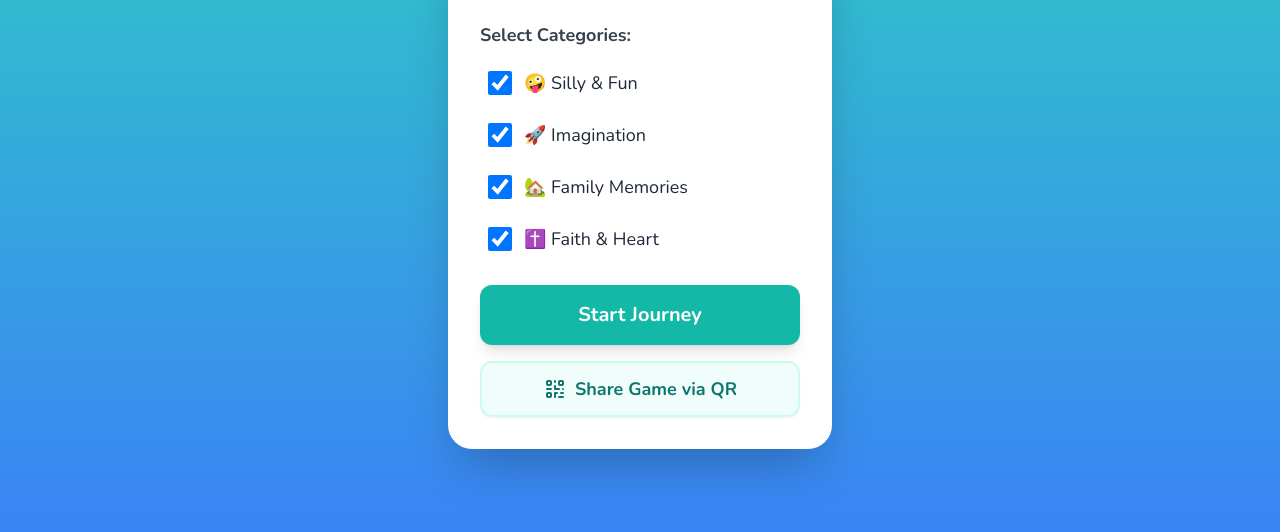
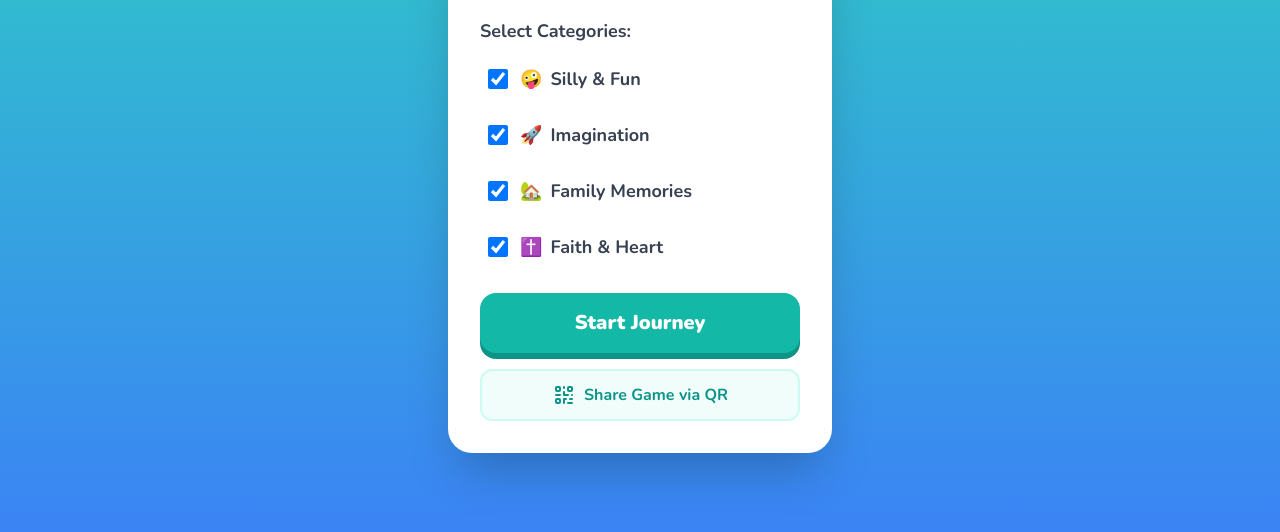
Before and after one commit to schuler314/FaithFamilyMiles, a plain HTML site: page index.html in a window 1280 px wide. Shown: the part 254-786 px from the top of the page. Drawn offline with nearby package versions, Linux system fonts and the light colour scheme.

Commit message:
Update index.html FIx

```diff
--- a/index.html
+++ b/index.html
@@ -70,29 +70,33 @@
 
             <div class="text-left mb-6">
                 <h2 class="font-bold text-gray-700 mb-3 text-lg">Select Categories:</h2>
-                <label class="flex items-center space-x-3 mb-2 p-2 rounded-lg hover:bg-gray-50 active:bg-gray-100">
-                    <input type="checkbox" id="cat-silly" value="silly" checked class="w-6 h-6 text-teal-600 rounded focus:ring-teal-500">
-                    <span class="text-lg text-gray-800">🤪 Silly & Fun</span>
+
+                <label class="flex items-center space-x-3 mb-3 cursor-pointer p-2 rounded-xl hover:bg-gray-50">
+                    <input type="checkbox" id="cat-silly" checked class="w-5 h-5 text-teal-600 rounded focus:ring-teal-500">
+                    <span class="text-gray-700 font-bold text-lg flex items-center"><span class="mr-2">🤪</span> Silly & Fun</span>
                 </label>
-                <label class="flex items-center space-x-3 mb-2 p-2 rounded-lg hover:bg-gray-50 active:bg-gray-100">
-                    <input type="checkbox" id="cat-imagination" value="imagination" checked class="w-6 h-6 text-teal-600 rounded focus:ring-teal-500">
-                    <span class="text-lg text-gray-800">🚀 Imagination</span>
+
+                <label class="flex items-center space-x-3 mb-3 cursor-pointer p-2 rounded-xl hover:bg-gray-50">
+                    <input type="checkbox" id="cat-imagination" checked class="w-5 h-5 text-teal-600 rounded focus:ring-teal-500">
+                    <span class="text-gray-700 font-bold text-lg flex items-center"><span class="mr-2">🚀</span> Imagination</span>
                 </label>
-                <label class="flex items-center space-x-3 mb-2 p-2 rounded-lg hover:bg-gray-50 active:bg-gray-100">
-                    <input type="checkbox" id="cat-family" value="family" checked class="w-6 h-6 text-teal-600 rounded focus:ring-teal-500">
-                    <span class="text-lg text-gray-800">🏡 Family Memories</span>
+
+                <label class="flex items-center space-x-3 mb-3 cursor-pointer p-2 rounded-xl hover:bg-gray-50">
+                    <input type="checkbox" id="cat-family" checked class="w-5 h-5 text-teal-600 rounded focus:ring-teal-500">
+                    <span class="text-gray-700 font-bold text-lg flex items-center"><span class="mr-2">🏡</span> Family Memories</span>
                 </label>
-                <label class="flex items-center space-x-3 mb-2 p-2 rounded-lg hover:bg-gray-50 active:bg-gray-100">
-                    <input type="checkbox" id="cat-faith" value="faith" checked class="w-6 h-6 text-teal-600 rounded focus:ring-teal-500">
-                    <span class="text-lg text-gray-800">✝️ Faith & Heart</span>
+
+                <label class="flex items-center space-x-3 mb-3 cursor-pointer p-2 rounded-xl hover:bg-gray-50">
+                    <input type="checkbox" id="cat-faith" checked class="w-5 h-5 text-teal-600 rounded focus:ring-teal-500">
+                    <span class="text-gray-700 font-bold text-lg flex items-center"><span class="mr-2">✝️</span> Faith & Heart</span>
                 </label>
             </div>
 
-            <button onclick="startGame()" class="btn-press w-full bg-teal-500 text-white font-bold text-xl py-4 rounded-xl shadow-lg hover:bg-teal-600 transition-colors">
+            <button onclick="startGame()" class="btn-press w-full bg-teal-500 text-white font-black text-xl py-4 rounded-2xl shadow-[0_6px_0_rgb(13,148,136)] active:shadow-[0_0px_0_rgb(13,148,136)] active:translate-y-1 transition-all mb-4">
                 Start Journey
             </button>
 
-            <button onclick="showQRCode()" class="btn-press w-full mt-4 bg-teal-50 text-teal-700 font-bold text-lg py-3 rounded-xl border-2 border-teal-100 shadow-sm hover:bg-teal-100 transition-colors flex justify-center items-center gap-2">
+            <button onclick="showQRCode()" class="w-full flex items-center justify-center gap-2 text-teal-600 font-bold py-3 rounded-xl border-2 border-teal-100 bg-teal-50 hover:bg-teal-100 transition-colors">
                 <svg xmlns="http://www.w3.org/2000/svg" class="w-6 h-6" fill="none" viewBox="0 0 24 24" stroke="currentColor" stroke-width="2">
                     <path stroke-linecap="round" stroke-linejoin="round" d="M12 4v1m6 11h2m-6 0h-2v4m0-11v3m0 0h.01M12 12h4.01M16 20h4M4 12h4m12 0h.01M5 8h2a1 1 0 001-1V5a1 1 0 00-1-1H5a1 1 0 00-1 1v2a1 1 0 001 1zm12 0h2a1 1 0 001-1V5a1 1 0 00-1-1h-2a1 1 0 00-1 1v2a1 1 0 001 1zM5 20h2a1 1 0 001-1v-2a1 1 0 00-1-1H5a1 1 0 00-1 1v2a1 1 0 001 1z" />
                 </svg>
@@ -100,6 +104,29 @@
             </button>
         </div>
     </div>
+
+    <!-- GAME SCREEN -->
+        <div id="game-screen" class="w-full h-full flex flex-col items-center justify-between p-6 absolute inset-0 z-10 opacity-0 pointer-events-none transition-opacity duration-500">
+
+            <!-- Header / Counter -->
+            <div class="w-full pt-8 pb-4 flex justify-between items-center max-w-md">
+                <button onclick="returnToMenu()" class="text-teal-600 font-bold p-2 bg-white rounded-lg shadow-sm border border-teal-100 btn-press">
+                    &larr; Back
+                </button>
+                <div id="card-counter" class="text-teal-700 font-black bg-white px-4 py-2 rounded-full shadow-sm border border-teal-100">
+                    1 / 200
+                </div>
+            </div>
+
+            <!-- Card Area -->
+            <div class="card-container flex-grow flex items-center justify-center cursor-pointer" onclick="nextCard()">
+                <div id="active-card" class="card theme-silly">
+                    <div id="card-icon" class="text-6xl mb-4 drop-shadow-md">🤪</div>
+                    <div id="card-category" class="text-sm font-bold uppercase tracking-widest mb-4 opacity-80">Silly & Fun</div>
+                    <div id="card-text" class="text-2xl font-black leading-snug drop-shadow-sm">Would you rather have spaghetti for hair or sweat maple syrup?</div>
+                </div>
+            </div>
+
             <!-- Controls -->
             <div class="w-full max-w-md pb-8">
                 <p class="text-center text-gray-500 mb-4 font-bold text-sm">Tap the card or button to draw next</p>
```
Lines whose indentation alone changed are shown as unchanged.
